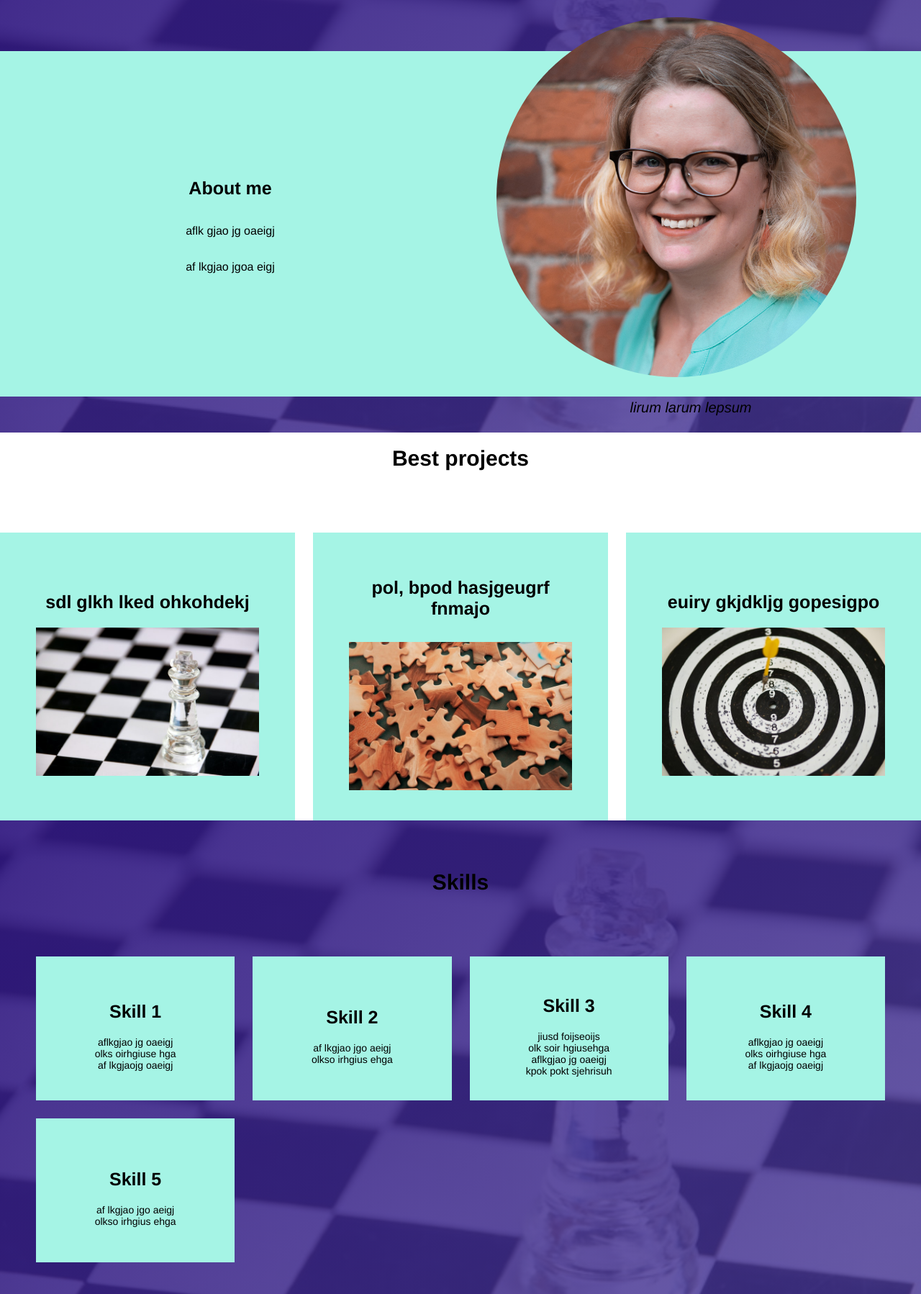
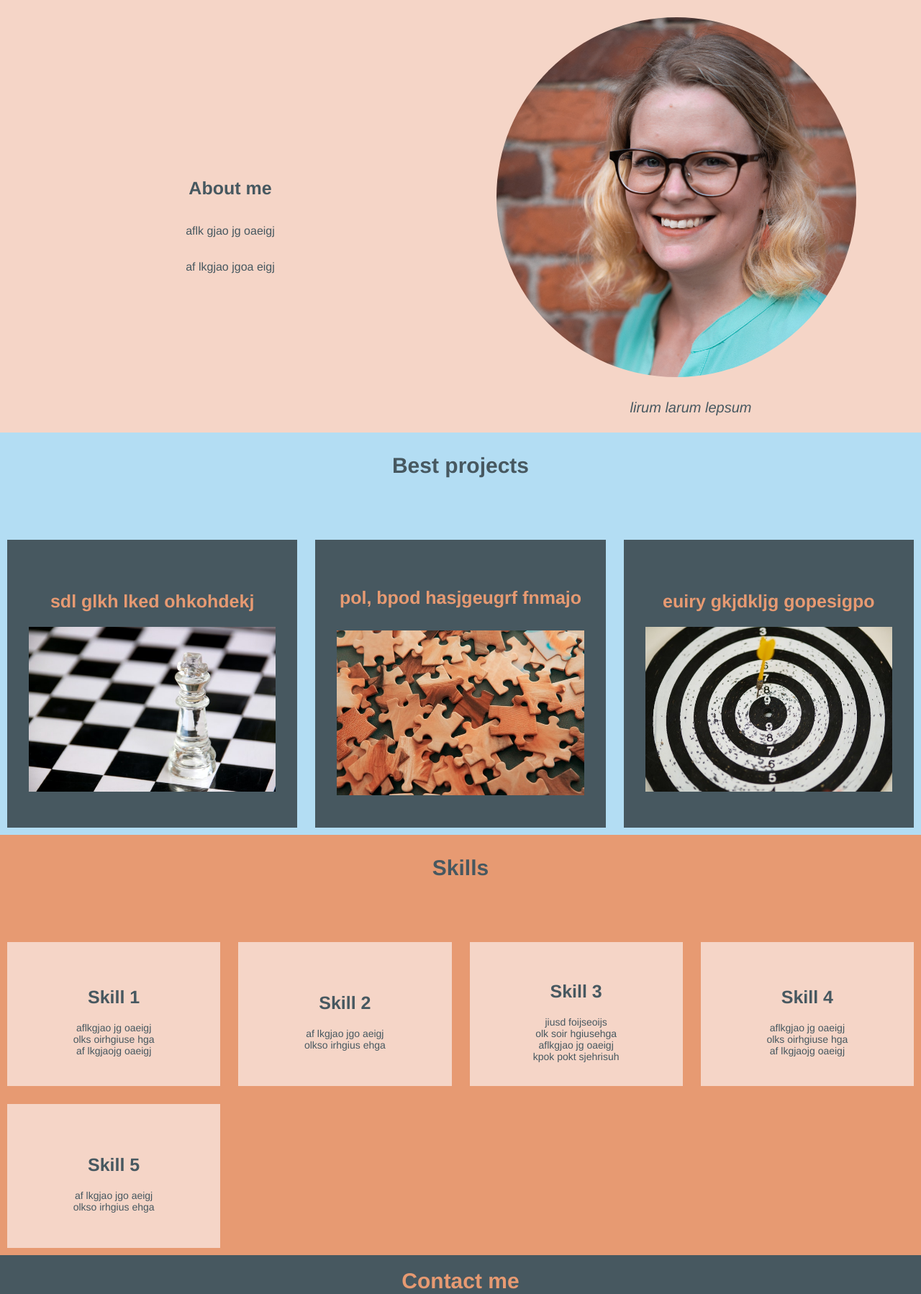
Before and after one commit to Cisse23/Cisse23.github.io, a plain HTML site: page index.html in a window 1280 px wide. Shown: the part 118-1916 px from the top of the page at 72% size. Drawn offline with Linux system fonts and the light colour scheme.

Commit message:
Added right colors

```diff
--- a/style.css
+++ b/style.css
@@ -1,3 +1,5 @@
+
+
 /*Global styles*/
 
 * {
@@ -21,6 +23,7 @@ ul{
 p {
     font-size: 1.6rem;
     text-align: center;
+    color: #475860;
 }
 
 h1 {
@@ -33,11 +36,13 @@ h1 {
 h2 {
     font-size: 2.5rem;
     text-align: center;
+    color: #475860;
 }
 
 h3 {
     font-size: 2rem;
     text-align: center;
+    color: #475860;
 }
 
 img{
@@ -50,22 +55,22 @@ section{
     padding: 5rem 0;
 }
 
-body
-{
-    background-color:#fff;
-    margin:0;
-    padding:0;
+body {
+    background-color: #475860;
+    margin: 0;
+    padding: 0;
 }
 
 .quote {
     font-size: 2rem;
     font-style: italic;
+    color: #475860;
 }
 
 .title {
     text-align: center;
     margin-bottom: 10rem;
-    color: #000;
+    color: #475860;
 }
 
     .title h1 {
@@ -75,9 +80,11 @@ body
 
 /* *** NAVIGATION *** */
 
+
+
 .nav {
     width: 100%;
-    background-color: #0d81a3;
+    background-color: #475860;
     position: fixed;
     top: 0;
     left: 0;
@@ -88,27 +95,25 @@ body
     .nav a {
         float: left;
         display: block;
-    color: #333;
+        color: #E79A72;
         text-align: center;
-    font-size:1.6rem;
+        font-size: 1.6rem;
         padding: 1.2rem 1.4rem;
         text-decoration: none;
     }
 
         .nav a:visited {
             text-decoration: none;
-    color: #333;
+            color: #E79A72;
         }
 
 .nav a:hover {
-    background-color: #cccccc;
-    color: #333;
+    color: #F5D5C7;
 }
 
         .nav a:active {
             text-decoration: none;
-    background-color: #aaa;
-    color: #333;
+            color: #F5D5C7;
         }
 
 
@@ -116,10 +121,11 @@ body
 
 .about {
     width: 100%;
-    background: linear-gradient(135deg, rgba(49,24,131,0.9)0%, rgba(72,56,149,0.8)100%), url("img1.jpg") center no-repeat;
-    background-size: cover;
+    /*background: linear-gradient(135deg, rgba(49,24,131,0.9)0%, rgba(72,56,149,0.8)100%), url("img1.jpg") center no-repeat;
+    background-size: cover;*/
+    background-color: #F5D5C7;
     position: relative;
-    color: black;
+    color: #475860;
 }
 
     .about img {
@@ -137,8 +143,8 @@ body
 .intro-box {
     height: 60vh;
     padding: 5rem;
-    color: #000;
-    background-color: #a5f4e5;
+    color: #F5D5C7;
+    background-color: #F5D5C7;
     position: relative;
     display: flex;
     flex-direction: column;
@@ -146,14 +152,16 @@ body
     z-index: 1;
 }
 
-.intro-text h3{
-    font-size:1.6rem;
+.intro-text h3 {
+    font-size: 1.6rem;
+    color: #F5D5C7;
 }
 
 .intro-text h1 {
-        font-family:'Franklin Gothic Medium', 'Arial Narrow', Arial, sans-serif;
-        font-size:4rem;
+    font-family: 'Franklin Gothic Medium', 'Arial Narrow', Arial, sans-serif;
+    font-size: 4rem;
     margin: 1rem 0;
+    color: #475860;
 }
 
 
@@ -182,7 +190,8 @@ body
 /* *** BEST PROJECTS ***  // */
 
 .bestprojects {
-padding:0;
+padding:1rem;
+background-color:#B3DDF3;
 }
 
 .projects-grid{
@@ -194,9 +203,9 @@ padding:0;
 
 .bestprojects-preview {
     height: 40rem;
-    padding: 5rem;
-    color: #000;
-    background-color: #a5f4e5;
+    padding: 3rem;
+    color: #F5D5C7;
+    background-color: #475860;
     position: relative;
     display: flex;
     flex-direction: column;
@@ -208,18 +217,25 @@ padding:0;
         font-family:'Franklin Gothic Medium', 'Arial Narrow', Arial, sans-serif;
 
     }
+    .bestprojects-preview h2{
+        color:#E79A72;
+    }
 
     .bestprojects img {
+        padding:0;
     }
 
 
 /* *** SKILLS *** */
 
 .skills {
-    padding: 5rem;
+    padding: 1rem;
     width: 100%;
+   background-color:#E79A72;
+    /*
     background: linear-gradient(135deg, rgba(49,24,131,0.9)0%, rgba(72,56,149,0.8)100%), url("img1.jpg") center no-repeat;
     background-size: cover;
+    */
     position: relative;
     color: black;
 }
@@ -233,8 +249,8 @@ padding:0;
 .skill-box {
     height: 20rem;
     padding: 5rem;
-    color: #000;
-    background-color: #a5f4e5;
+    color: #475860;
+    background-color: #F5D5C7;
     position: relative;
     display: flex;
     flex-direction: column;
@@ -252,10 +268,13 @@ padding:0;
 /* *** CONTACT *** */
 .contact {
     padding: 0;
+    background-color:#475860;
 
 }
 
-
+.contact h1{
+    color:#E79A72;
+}
 
  .contact img{
      padding:1rem;
@@ -269,17 +288,17 @@ padding:0;
 /* *** PROJECTS PAGE *** */
 
 .projects1 {
-    padding: 0;
+    padding: 1rem;
     width: 100%;
-    margin-top: 10rem;
-    background-color: #ccc;
+    background-color: #B3DDF3;
     position: relative;
 }
 
-projects2 {
-    background-color: #fff;
-    padding: 0;
+.projects2 {
+    padding: 1rem;
     width: 100%;
+    background-color: #F5D5C7;
+    position: relative;
 }
 
 /* This is a comment */
```
Also changed, not shown: projects.html (+2 -2 lines). Lines whose indentation alone changed are shown as unchanged.
